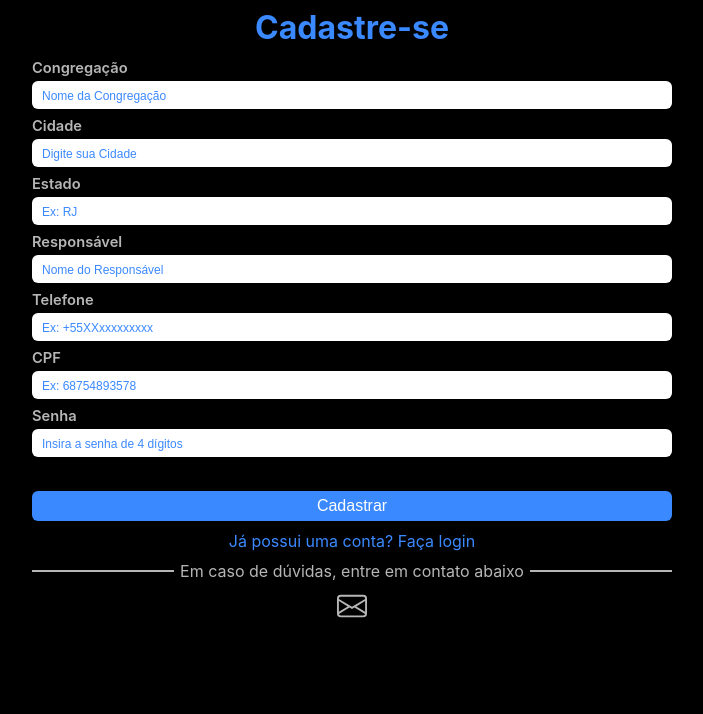
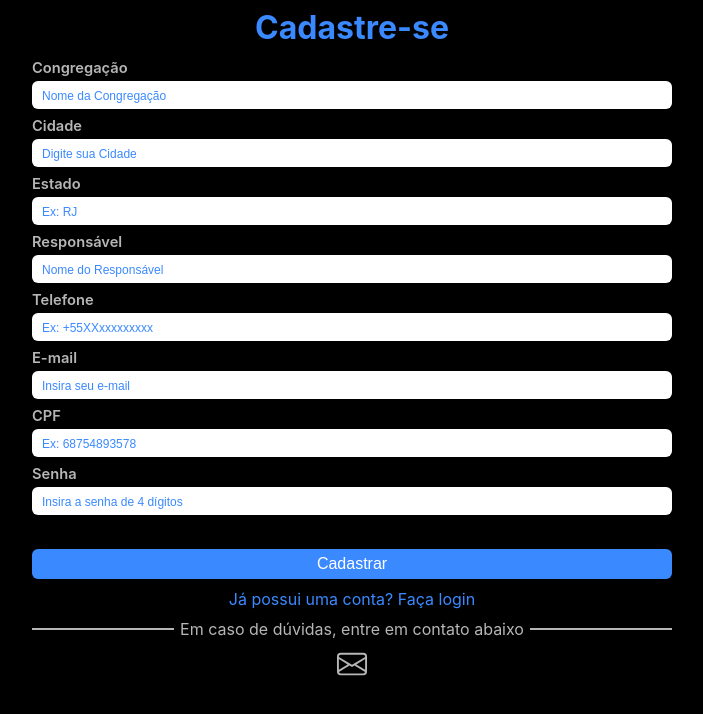
Before and after one commit to DomRamond/PakitosCode, a React (Create React App) app in the folder 1- A.D.O/: page /signUp in a window 1280 px wide. Shown: the top 714 px of the page, without its empty margins (288-991 px from the left). Built offline with nearby package versions, Linux system fonts and the light colour scheme.

Commit message:
Adicionado o input para email em SignUp

```diff
--- a/1- A.D.O/src/Routes/SignUp/SignUp.js
+++ b/1- A.D.O/src/Routes/SignUp/SignUp.js
@@ -35,6 +35,11 @@ export default function SignUp() {
                 </div>
 
                 <div className="container-input-sign">
+                    <span className="title-input-sign">E-mail</span>
+                    <input placeholder="Insira seu e-mail" />
+                </div>
+
+                <div className="container-input-sign">
                     <span className="title-input-sign">CPF</span>
                     <input placeholder="Ex: 68754893578" />
                 </div>
```
